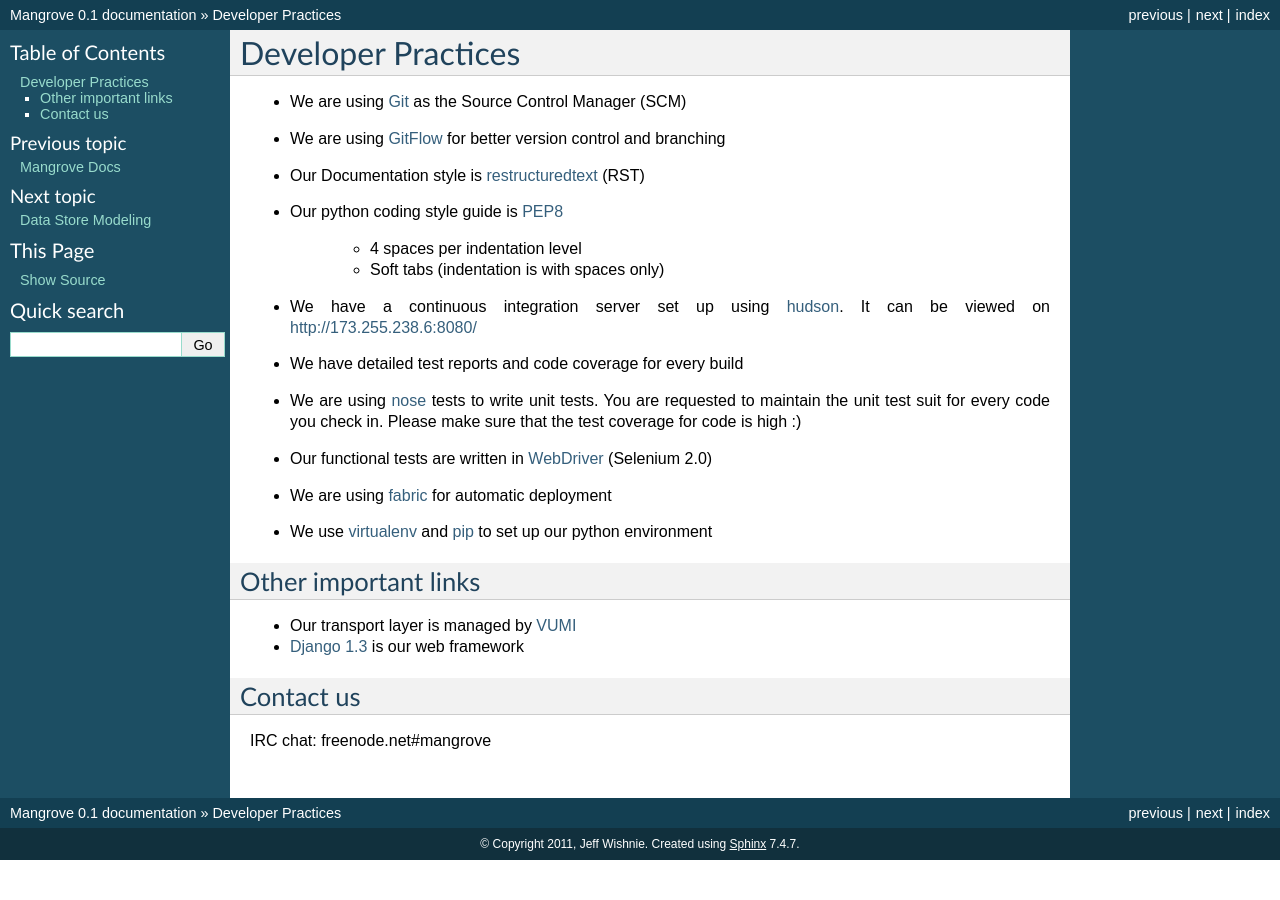
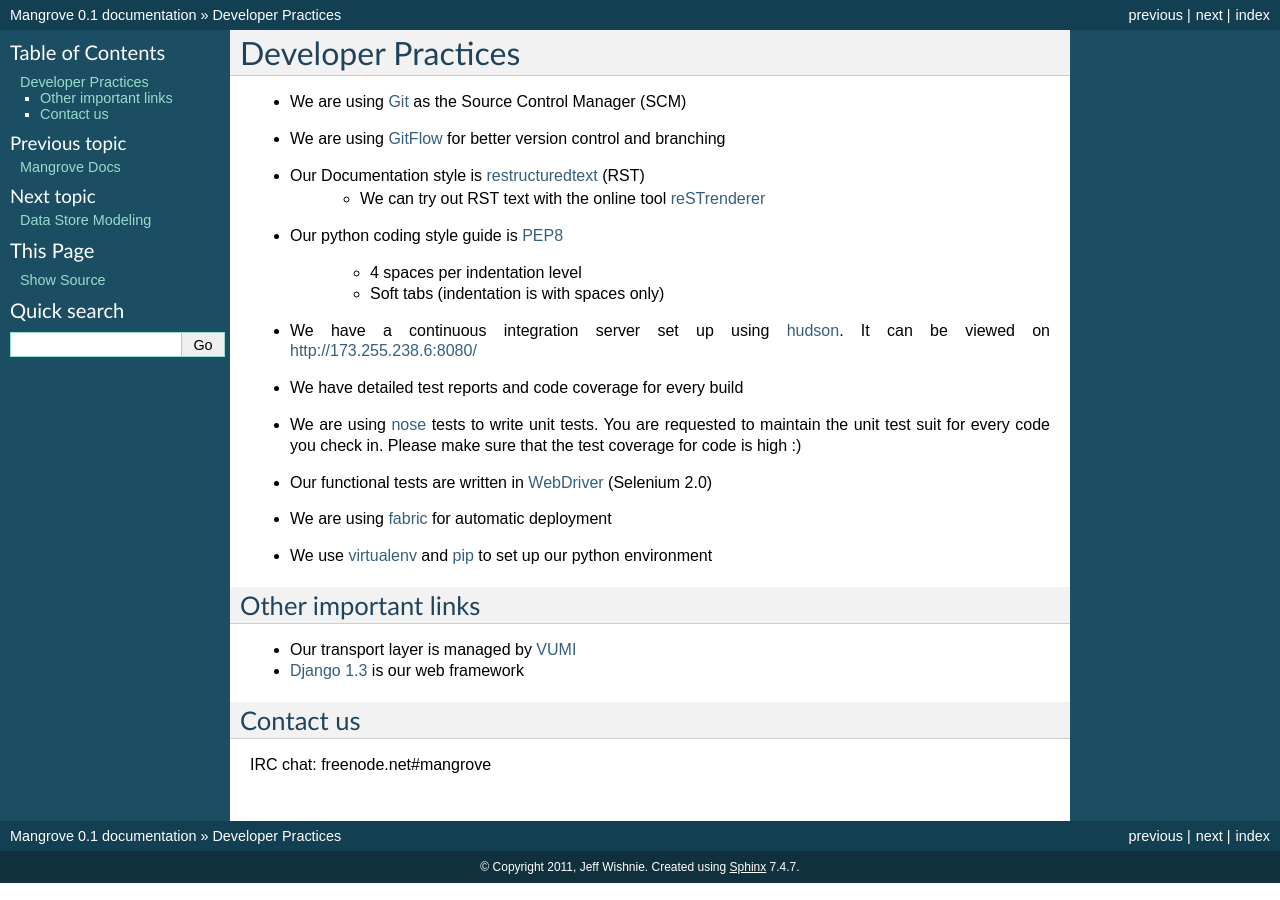
Before and after one commit to ini-asangansi/mangrove, a Sphinx documentation site: the page built from docs/developerpractices.rst, in a window 1280 px wide. Built offline with Sphinx 7.4.7, drawn with Linux system fonts in a browser that asks for light colours; pages that are not in the unit, such as notebooks, are missing from menus.

Commit message:
added rstrenderer to developerpractices doc

```diff
--- a/docs/developerpractices.rst
+++ b/docs/developerpractices.rst
@@ -4,6 +4,7 @@
 * We are using Git_ as the Source Control Manager (SCM)
 * We are using GitFlow_ for better version control and branching
 * Our Documentation style is restructuredtext_ (RST)
+    - We can try out RST text with the online tool reSTrenderer_
 * Our python coding style guide is PEP8_
 
 	- 4 spaces per indentation level
@@ -37,3 +38,4 @@
 .. _fabric: http://docs.fabfile.org/0.9.4/
 .. _virtualenv: http://pypi.python.org/pypi/virtualenv
 .. _pip: http://pypi.python.org/pypi/pip
+.. _reSTrenderer: http://www.tele3.cz/jbar/rest/rest.html
```
